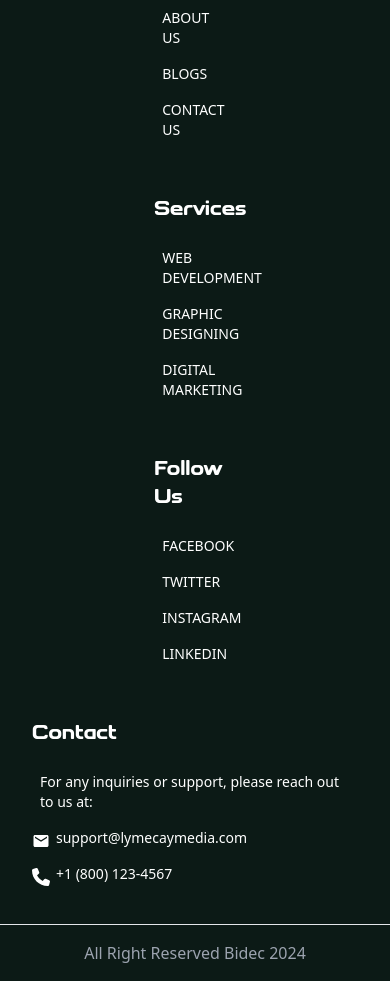
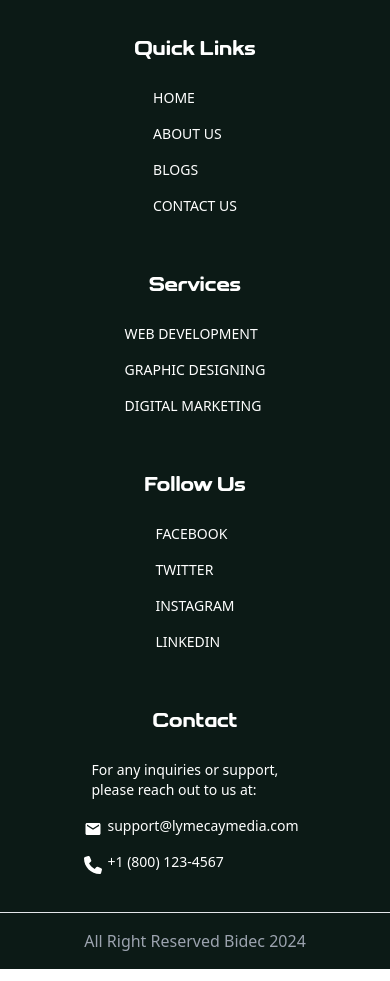
Before and after one commit to Qaviashraf/Bidec-Solution, a React (Vite) app in the folder frontend/: page /blogs in a window 390 px wide. Shown: the part 3920-4901 px from the top of the page. Built offline with nearby package versions, Linux system fonts and the light colour scheme.

Commit message:
Routing in footer

```diff
--- a/frontend/src/Pages/Blogs.jsx
+++ b/frontend/src/Pages/Blogs.jsx
@@ -81,7 +81,7 @@ export const Blogs = () => {
   });
 
     return (
-        <div className='md:py-32 py-12 justify-center max-w-screen'>
+        <div className='md:py-32 mb-36 py-12 justify-center max-w-screen'>
             <img className='absolute left-0 md:block hidden' src={bgShade} alt="" />
             <div className='flex flex-wrap justify-around items-center my-10 px-4'>
                 <h1
--- a/frontend/src/components/Footer.jsx
+++ b/frontend/src/components/Footer.jsx
@@ -3,6 +3,7 @@ import footerBg from '../assets/footerAssets/footerBlurImg.svg';
 import logo from '../assets/footerAssets/Logo.svg';
 import { MdEmail } from "react-icons/md";
 import { FaPhone } from "react-icons/fa6";
+import { Link } from 'react-router-dom';
 
 function Footer() {
     return (
@@ -22,24 +23,24 @@ function Footer() {
                                 <img src={logo} alt="Logo" className="h-12" />
                                 <p className='font-sans py-3 text-sm text-start'>Welcome to Bidec Solutions, where innovation meets excellence. We are a dedicated team of tech enthusiasts, software engineers, and creative problem-solvers committed to transforming your ideas into powerful digital solutions.</p>
                             </div>
-                            <div className="text-start text-center w-1/4">
+                            <div className="text-start flex flex-col md:items-baseline items-center justify-center text-center  md:w-1/4 w-full">
                                 <h1 className="text-xl py-4">Quick Links</h1>
                                 <ul className=" gap-4 flex-col md:flex-row">
-                                    <li className="font-sans hover:text-[#227c85] text-sm rounded-xl hover:font-bold duration-300 cursor-pointer p-2">HOME</li>
-                                    <li className="font-sans hover:text-[#227c85] text-sm rounded-xl hover:font-bold duration-300 cursor-pointer p-2">ABOUT US</li>
-                                    <li className="font-sans hover:text-[#227c85] text-sm rounded-xl hover:font-bold duration-300 cursor-pointer p-2">BLOGS</li>
-                                    <li className="font-sans hover:text-[#227c85] text-sm rounded-xl hover:font-bold duration-300 cursor-pointer p-2">CONTACT US</li>
+                                    <li className="font-sans hover:text-[#227c85] text-sm rounded-xl hover:font-bold duration-300 cursor-pointer p-2"><Link className="font-sans" to="/">HOME</Link></li>
+                                    <li className="font-sans hover:text-[#227c85] text-sm rounded-xl hover:font-bold duration-300 cursor-pointer p-2"><Link className="font-sans" to="/aboutus">ABOUT US</Link></li>
+                                    <li className="font-sans hover:text-[#227c85] text-sm rounded-xl hover:font-bold duration-300 cursor-pointer p-2"><Link className="font-sans" to="/blogs">BLOGS</Link></li>
+                                    <li className="font-sans hover:text-[#227c85] text-sm rounded-xl hover:font-bold duration-300 cursor-pointer p-2"><Link className="font-sans" to="/contactus">CONTACT US</Link></li>
                                 </ul>
                             </div>
-                            <div className="text-start text-center w-1/4">
+                            <div className="text-start flex flex-col md:items-baseline items-center justify-center text-center  md:w-1/4 w-full">
                                 <h1 className="text-xl py-4">Services</h1>
                                 <ul className=" gap-4 flex-col md:flex-row">
-                                    <li className="font-sans hover:text-[#227c85] text-sm rounded-xl hover:font-bold duration-300 cursor-pointer p-2">WEB DEVELOPMENT</li>
-                                    <li className="font-sans hover:text-[#227c85] text-sm rounded-xl hover:font-bold duration-300 cursor-pointer p-2">GRAPHIC DESIGNING</li>
-                                    <li className="font-sans hover:text-[#227c85] text-sm rounded-xl hover:font-bold duration-300 cursor-pointer p-2">DIGITAL MARKETING</li>
+                                    <li className="font-sans hover:text-[#227c85] text-sm rounded-xl hover:font-bold duration-300 cursor-pointer p-2"><Link className="font-sans" to="/service/web-design-development">WEB DEVELOPMENT</Link></li>
+                                    <li className="font-sans hover:text-[#227c85] text-sm rounded-xl hover:font-bold duration-300 cursor-pointer p-2"><Link className="font-sans" to="/service/branding">GRAPHIC DESIGNING</Link></li>
+                                    <li className="font-sans hover:text-[#227c85] text-sm rounded-xl hover:font-bold duration-300 cursor-pointer p-2"><Link className="font-sans" to="/service/web-design-development">DIGITAL MARKETING</Link></li>
                                 </ul>
                             </div>
-                            <div className="text-start text-center w-1/4">
+                            <div className="text-start flex flex-col md:items-baseline items-center justify-center  md:w-1/4 w-full">
                                 <h1 className="text-xl py-4">Follow Us</h1>
                                 <ul className=" gap-4 flex-col md:flex-row">
                                     <li className="font-sans hover:text-[#227c85] text-sm rounded-xl hover:font-bold duration-300 cursor-pointer p-2">FACEBOOK</li>
@@ -48,9 +49,9 @@ function Footer() {
                                     <li className="font-sans hover:text-[#227c85] text-sm rounded-xl hover:font-bold duration-300 cursor-pointer p-2">LINKEDIN</li>
                                 </ul>
                             </div>
-                            <div className="text-start md:w-1/4 w-full">
+                            <div className="text-start flex flex-col md:items-baseline items-center justify-center md:w-1/4 w-1/3">
                                 <h1 className="text-xl py-4">Contact</h1>
-                                <ul className=" gap-4 flex-col md:flex-row">
+                                <ul className="">
                                     <li className="font-sans font-light text-sm rounded-xl duration-300 cursor-pointer p-2">For any inquiries or support, please reach out to us at:</li>
                                     <li className="font-sans font-light text-sm rounded-xl duration-300 cursor-pointer p-2 pl-6 relative"><MdEmail className='absolute hover:text-[#227c85] duration-300 left-0 top-3 text-lg ' /> support@lymecaymedia.com</li>
                                     <li className="font-sans font-light text-sm rounded-xl duration-300 cursor-pointer p-2 pl-6 relative"><FaPhone className='absolute hover:text-[#227c85] duration-300 left-0 top-3 text-lg ' /> +1 (800) 123-4567</li>
```
